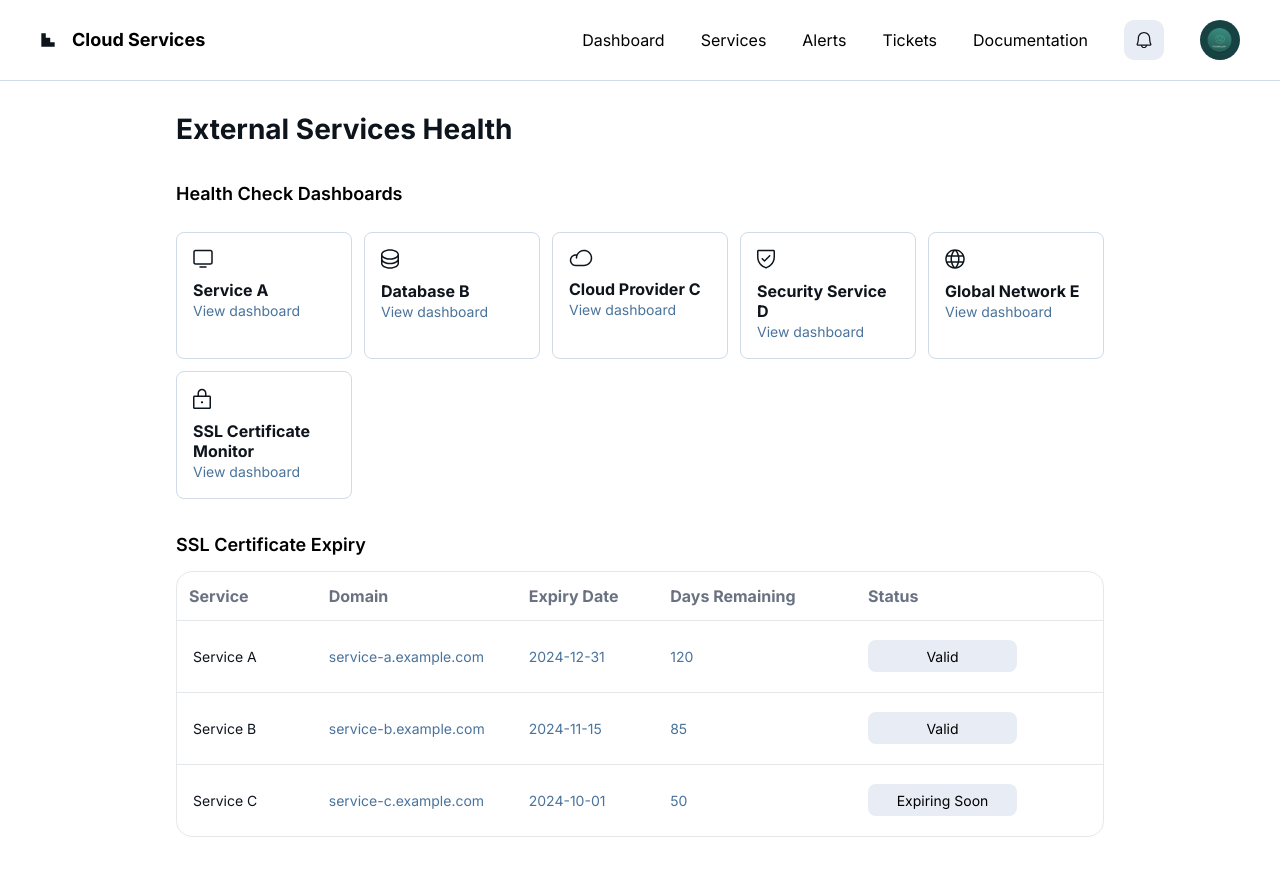
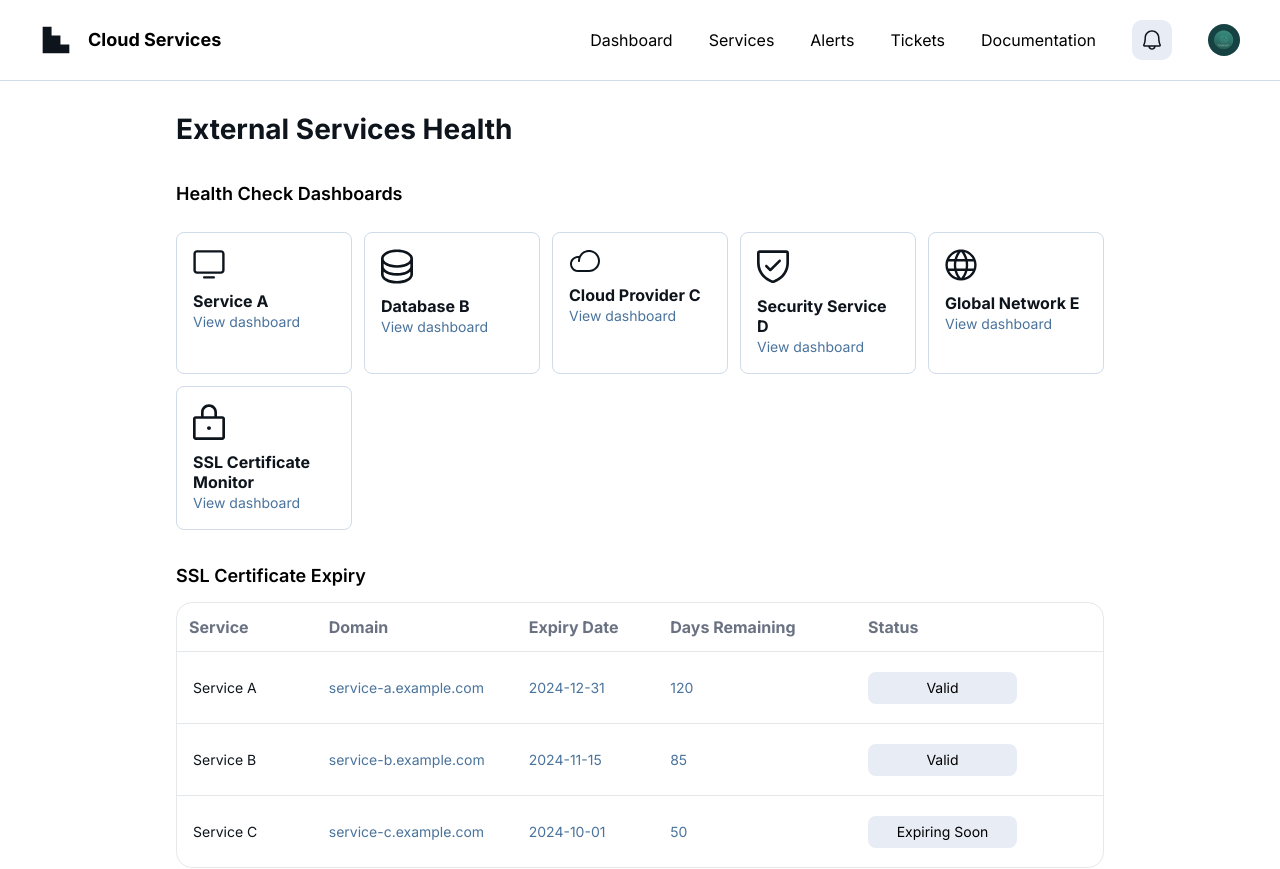
Before and after one commit to dilmurodivcc/Cloud-Services, a Next.js app: page /services in a window 1280 px wide. Shown: the top 869 px of the page. Built offline with nearby package versions, Linux system fonts and the light colour scheme.

Commit message:
FIX: Build error

```diff
--- a/src/components/layout/Header.tsx
+++ b/src/components/layout/Header.tsx
@@ -1,4 +1,5 @@
 import Link from "next/link";
+import Image from "next/image";
 
 const Header = () => {
   return (
@@ -8,7 +9,7 @@ const Header = () => {
  py-[20px] px-[40px]  flex justify-between items-center border-b border-[#cfdbe8] "
       >
         <Link href={"/"} className="logo flex items-center gap-[16px]">
-          <img src="/icon/favicon.svg" alt="" />
+          <Image src="/icon/favicon.svg" alt="" width={32} height={32} />
           <h5 className="font-bold text-lg">Cloud Services</h5>
         </Link>
         <nav className="flex items-center gap-[36px]">
@@ -18,10 +19,10 @@ const Header = () => {
           <Link href={"/tickets"}>Tickets</Link>
           <Link href={"/settings"}>Documentation</Link>
           <button className="flex items-center justify-center rounded-[10px] bg-[#e8edf5] w-[40px] h-[40px]">
-            <img src="/icon/ring.svg" alt="" />
+            <Image src="/icon/ring.svg" alt="" width={24} height={24} />
           </button>
           <button>
-            <img src="/icon/avatar.svg" alt="" />
+            <Image src="/icon/avatar.svg" alt="" width={32} height={32} />
           </button>
         </nav>
       </header>
--- a/src/components/layout/Sidebar.tsx
+++ b/src/components/layout/Sidebar.tsx
@@ -1,5 +1,6 @@
 import Link from "next/link";
 import { useRouter } from "next/router";
+import Image from "next/image";
 
 const menu = [
   { name: "Overview", icon: "/icon/favicon.svg", href: "/" },
@@ -25,12 +26,10 @@ const Sidebar = () => {
             <Link key={item.name} href={item.href} legacyBehavior>
               <a
                 className={`flex items-center gap-3 px-3 py-2 rounded-[20px] transition-colors font-medium text-[15px] leading-[150%] hover:bg-[#f5f8fa] ${
-                  isActive
-                    ? "bg-[#e8edf5]  font-bold"
-                    : "text-[#0d141c]"
+                  isActive ? "bg-[#e8edf5]  font-bold" : "text-[#0d141c]"
                 }`}
               >
-                <img src={item.icon} alt="" className="w-5 h-5" />
+                <Image src={item.icon} alt="" width={20} height={20} />
                 {item.name}
               </a>
             </Link>
--- a/src/components/services/HealthCheckDashboards.tsx
+++ b/src/components/services/HealthCheckDashboards.tsx
@@ -1,3 +1,5 @@
+import Image from "next/image";
+
 const dashboards = [
   { icon: "/icon/healthcheck1.svg", name: "Service A" },
   { icon: "/icon/healthcheck2.svg", name: "Database B" },
@@ -16,17 +18,23 @@ const HealthCheckDashboards = () => (
           key={i}
           className="border border-[#cfdbe8] rounded-[8px] p-[16px] w-[176px]  flex flex-col  items-start    "
         >
-          <img
-           className=" mb-[12px]"
-           src={d.icon}
-           alt={d.name}
-           />
-          <span className="font-bold text-[16px] leading-[125%] text-[#0d141c]
-">
+          <Image
+            className=" mb-[12px]"
+            src={d.icon}
+            alt={d.name}
+            width={32}
+            height={32}
+          />
+          <span
+            className="font-bold text-[16px] leading-[125%] text-[#0d141c]
+"
+          >
             {d.name}
           </span>
-          <span className="font-normal text-[14px] leading-[150%] text-[#4a739c]
-">
+          <span
+            className="font-normal text-[14px] leading-[150%] text-[#4a739c]
+"
+          >
             View dashboard
           </span>
         </div>
--- a/src/pages/settings.tsx
+++ b/src/pages/settings.tsx
@@ -7,7 +7,17 @@ import PreferencesSection from "../components/settings/PreferencesSection";
 
 const tabs = ["Roles", "Client Scope", "API Keys", "Preferences"];
 
-const roles = [
+interface Role {
+  name: string;
+  permissions: string;
+}
+
+interface ApiKey {
+  name: string;
+  status: "Active" | "Inactive";
+}
+
+const roles: Role[] = [
   {
     name: "Administrator",
     permissions: "Full access to all features and data",
@@ -22,9 +32,9 @@ const roles = [
   },
 ];
 
-const apiKeys = [
-  { name: "Key 1", status: "Active" as const },
-  { name: "Key 2", status: "Inactive" as const },
+const apiKeys: ApiKey[] = [
+  { name: "Key 1", status: "Active" },
+  { name: "Key 2", status: "Inactive" },
 ];
 
 const Settings = () => {
@@ -37,7 +47,7 @@ const Settings = () => {
     console.log("Create new role clicked");
   };
 
-  const handleEditRole = (role: any) => {
+  const handleEditRole = (role: Role) => {
     console.log("Edit role:", role);
   };
 
@@ -45,11 +55,11 @@ const Settings = () => {
     console.log("Generate new key clicked");
   };
 
-  const handleRevokeKey = (key: any) => {
+  const handleRevokeKey = (key: ApiKey) => {
     console.log("Revoke key:", key);
   };
 
-  const handleActivateKey = (key: any) => {
+  const handleActivateKey = (key: ApiKey) => {
     console.log("Activate key:", key);
   };
 
```
